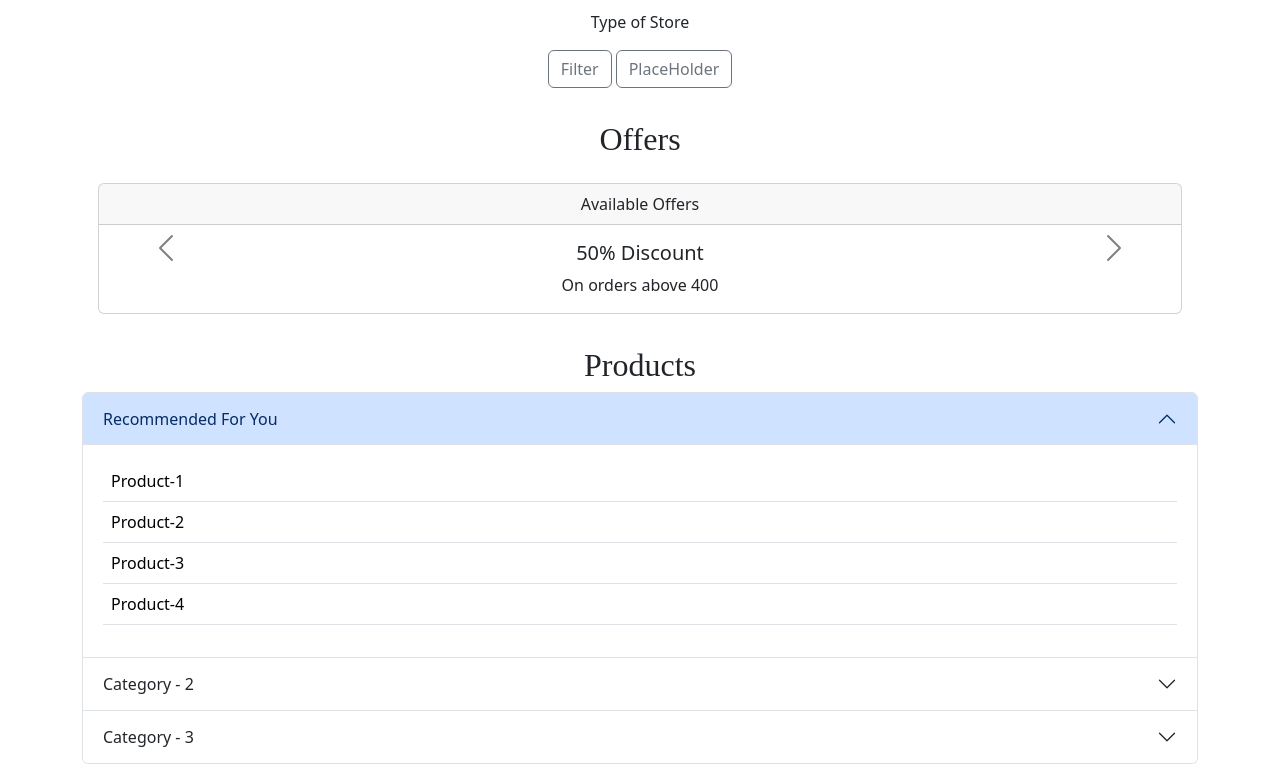
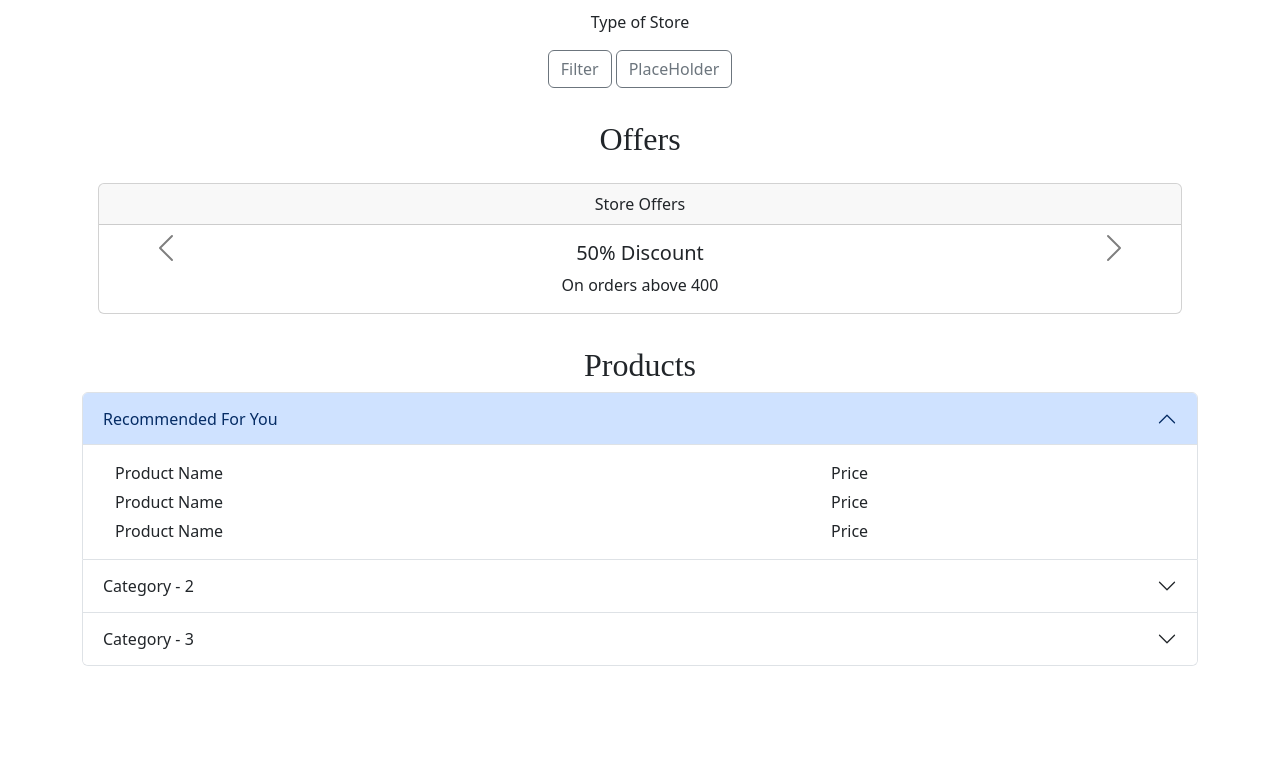
Before and after one commit to gowthamthibhu/nook_n_corner, a Python web app: template templates/store.html in a window 1280 px wide. Shown: the part 142-922 px from the top of the page. After the commit the page ends 808 px from the top, so only its background shows below. Run offline with Jinja, Linux system fonts and the light colour scheme; the template is opened without the code that fills it, so the values that code supplies are empty; some web fonts are replaced.

Commit message:
product pricing page changed

```diff
--- a/templates/store.html
+++ b/templates/store.html
@@ -63,48 +63,6 @@
           </div>
     </div>
 
-    <!-- <div align=center style="margin-top: 1pc;">
-        <div id="carouselExampleIndicators" class="carousel carousel-dark slide" data-bs-ride="carousel">
-            <div class="carousel-inner">
-              <div class="carousel-item active">
-                <div class="card" style="width: 18rem;">
-                    <img src="https://imagesvc.meredithcorp.io/v3/mm/image?url=https:%2F%2Fstatic.onecms.io%2Fwp-content%2Fuploads%2Fsites%2F19%2F-0001%2F11%2F30%2FGettyImages-644716198-2000.jpg" class="card-img-top" alt="..." style="height: 150px;">
-                    <div class="card-body">
-                      <h5 class="card-title">Grossary</h5>
-                      <a href="#" class="btn btn-primary">Explore</a>
-                    </div>
-                  </div>
-              </div>
-              <div class="carousel-item">
-                <div class="card" style="width: 18rem;">
-                    <img src="https://th.bing.com/th/id/OIP.omhmbPUqjIebTtKxF-NQHQHaE7?rs=1&pid=ImgDetMain" class="card-img-top" alt="..." style="height: 150px;">
-                    <div class="card-body">
-                      <h5 class="card-title">Food</h5>
-                      <a href="#" class="btn btn-primary">Explore</a>
-                    </div>
-                  </div>
-              </div>
-              <div class="carousel-item">
-                <div class="card" style="width: 18rem;">
-                    <img src="https://cdn.gobankingrates.com/wp-content/uploads/2020/01/woman-shopping-for-new-wardrobes-iStock-637750968.jpg" class="card-img-top" alt="..." style="height: 150px;">
-                    <div class="card-body">
-                      <h5 class="card-title">Clothes</h5>
-                      <a href="#" class="btn btn-primary">Explore</a>
-                    </div>
-                  </div>
-              </div>
-            </div>
-            <button class="carousel-control-prev" type="button" data-bs-target="#carouselExampleIndicators" data-bs-slide="prev">
-              <span class="carousel-control-prev-icon" aria-hidden="true"></span>
-              <span class="visually-hidden">Previous</span>
-            </button>
-            <button class="carousel-control-next" type="button" data-bs-target="#carouselExampleIndicators" data-bs-slide="next">
-              <span class="carousel-control-next-icon" aria-hidden="true"></span>
-              <span class="visually-hidden">Next</span>
-            </button>
-          </div>
-    </div> -->
-
     <div class="container" style="margin-top: 1pc;" align=center>
         <h3 style="font-family: DancingScriptBold; font-size: 2em;">Offers</h3>
 
@@ -114,7 +72,7 @@
                   <div class="carousel-item active">
                     <div class="card" style="margin: 1pc">
                         <div class="card-header">
-                          Available Offers
+                          Store Offers
                         </div>
                         <div class="card-body">
                           <h5 class="card-title">50% Discount</h5>
@@ -125,7 +83,7 @@
                   <div class="carousel-item">
                     <div class="card" style="margin: 1pc">
                         <div class="card-header">
-                          Available Offers
+                          Bank Offers
                         </div>
                         <div class="card-body">
                           <h5 class="card-title">20% Discount</h5>
@@ -160,24 +118,20 @@
               </h2>
               <div id="collapseOne" class="accordion-collapse collapse show" data-bs-parent="#accordionExample">
                 <div class="accordion-body">
-                    <table class="table">
-                        <thead>
-                          <tr>
-                            <td>Product-1</td>
-                          </tr>
-                        </thead>
-                        <tbody>
-                          <tr>
-                            <td>Product-2</td>
-                          </tr>
-                          <tr>
-                            <td>Product-3</td>
-                          </tr>
-                          <tr>
-                            <td>Product-4</td>
-                          </tr>
-                        </tbody>
-                      </table>
+                    <div class="container text-left">
+                        <div class="row">
+                          <div class="col-8">Product Name</div>
+                          <div class="col-4">Price</div>
+                        </div>
+                        <div class="row" style="margin-top: 5px;">
+                          <div class="col-8">Product Name</div>
+                          <div class="col-4">Price</div>
+                        </div>
+                        <div class="row" style="margin-top: 5px;">
+                          <div class="col-8">Product Name</div>
+                          <div class="col-4">Price</div>
+                        </div>
+                    </div>
                 </div>
               </div>
             </div>
@@ -189,24 +143,21 @@
               </h2>
               <div id="collapseTwo" class="accordion-collapse collapse" data-bs-parent="#accordionExample">
                 <div class="accordion-body">
-                    <table class="table">
-                        <thead>
-                          <tr>
-                            <td>Product-1</td>
-                          </tr>
-                        </thead>
-                        <tbody>
-                          <tr>
-                            <td>Product-2</td>
-                          </tr>
-                          <tr>
-                            <td>Product-3</td>
-                          </tr>
-                          <tr>
-                            <td>Product-4</td>
-                          </tr>
-                        </tbody>
-                      </table>                </div>
+                    <div class="container text-left">
+                        <div class="row">
+                          <div class="col-8">Product Name</div>
+                          <div class="col-4">Price</div>
+                        </div>
+                        <div class="row" style="margin-top: 5px;">
+                          <div class="col-8">Product Name</div>
+                          <div class="col-4">Price</div>
+                        </div>
+                        <div class="row" style="margin-top: 5px;">
+                          <div class="col-8">Product Name</div>
+                          <div class="col-4">Price</div>
+                        </div>
+                    </div>
+                </div>
               </div>
             </div>
             <div class="accordion-item">
@@ -217,24 +168,21 @@
               </h2>
               <div id="collapseThree" class="accordion-collapse collapse" data-bs-parent="#accordionExample">
                 <div class="accordion-body">
-                    <table class="table">
-                        <thead>
-                          <tr>
-                            <td>Product-1</td>
-                          </tr>
-                        </thead>
-                        <tbody>
-                          <tr>
-                            <td>Product-2</td>
-                          </tr>
-                          <tr>
-                            <td>Product-3</td>
-                          </tr>
-                          <tr>
-                            <td>Product-4</td>
-                          </tr>
-                        </tbody>
-                      </table>                </div>
+                    <div class="container text-left">
+                        <div class="row">
+                          <div class="col-8">Product Name</div>
+                          <div class="col-4">Price</div>
+                        </div>
+                        <div class="row" style="margin-top: 5px;">
+                          <div class="col-8">Product Name</div>
+                          <div class="col-4">Price</div>
+                        </div>
+                        <div class="row" style="margin-top: 5px;">
+                          <div class="col-8">Product Name</div>
+                          <div class="col-4">Price</div>
+                        </div>
+                    </div>
+                </div>
               </div>
             </div>
           </div>
```
